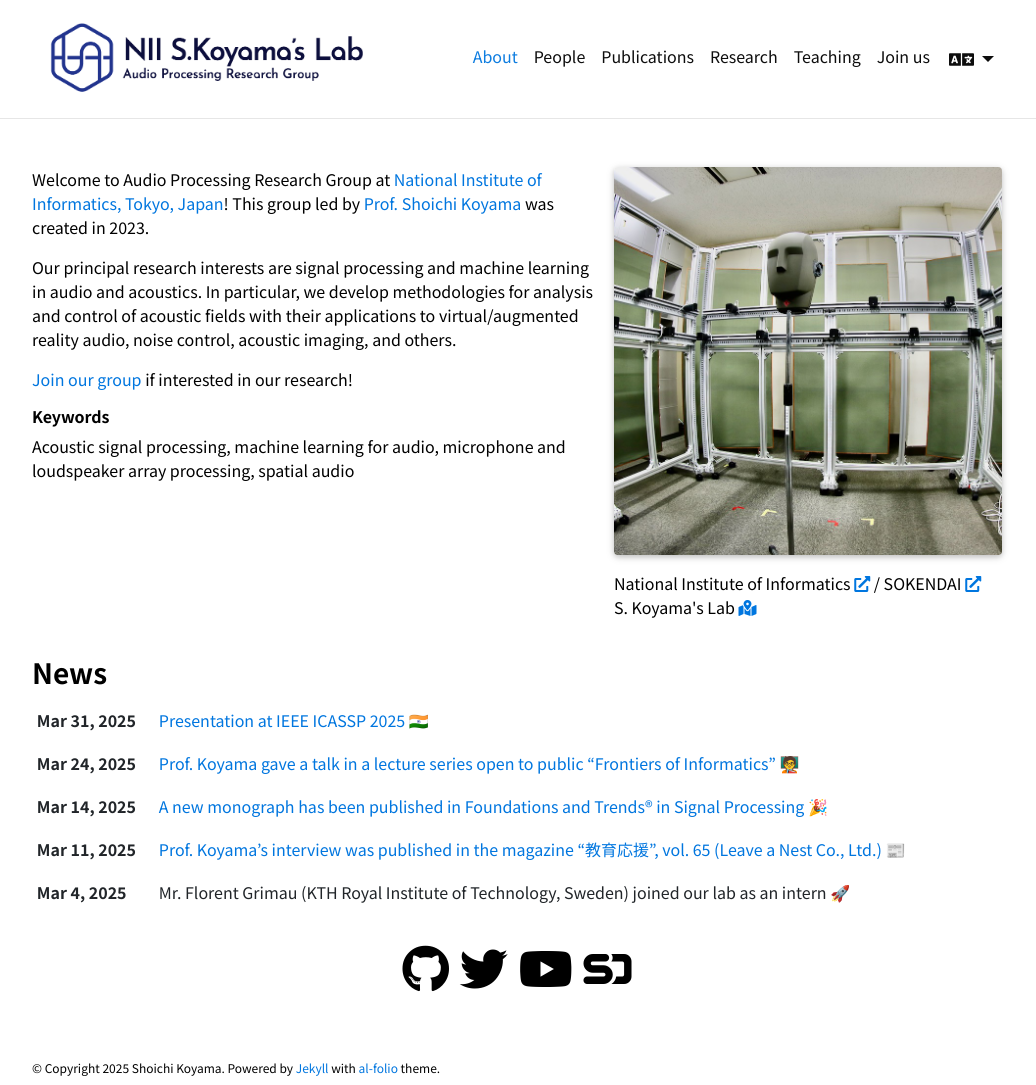
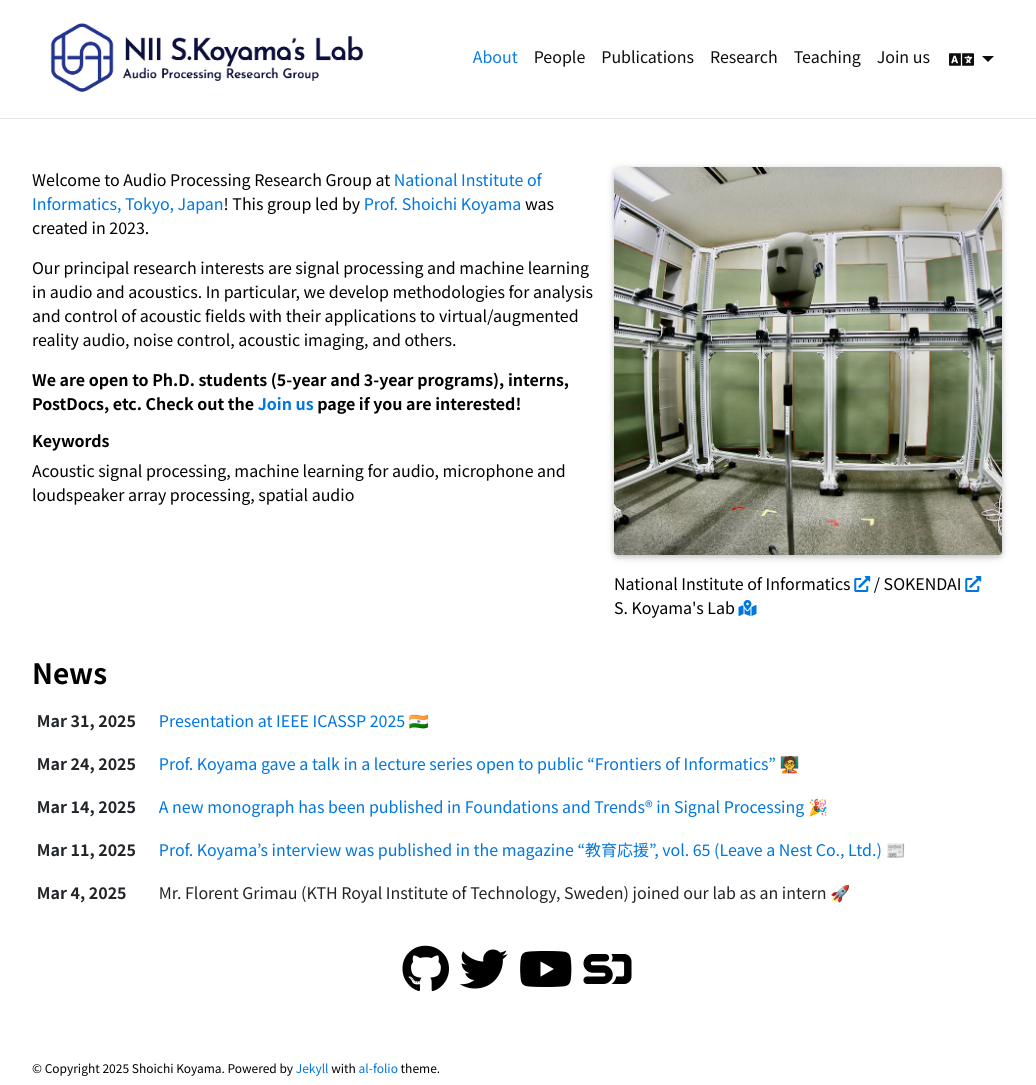
Before and after one commit to skoyamalab/skoyamalab.github.io, a Jekyll site: the page built from _pages/about.md, in a window 1280 px wide and 1085 px high. Shown: the whole window, without its empty margins (123-1159 px from the left). Built offline with Jekyll 4.4.1, drawn with Linux system fonts in a browser that asks for light colours; full-size pictures stand in for the smaller copies a plugin makes; comment, search, counter and statistics services are not loaded; a style sheet for code colours, icons or effects is not loaded.

Commit message:
updated recruit

```diff
--- a/_pages/about.md
+++ b/_pages/about.md
@@ -24,7 +24,7 @@ Welcome to Audio Processing Research Group at [National Institute of Informatics
 
 Our principal research interests are signal processing and machine learning in audio and acoustics. In particular, we develop methodologies for analysis and control of acoustic fields with their applications to virtual/augmented reality audio, noise control, acoustic imaging, and others.
 
-[Join our group](recruitment/) if interested in our research!
+<b>We are open to Ph.D. students (5-year and 3-year programs), interns, PostDocs, etc. Check out the [Join us](recruitment/) page if you are interested!</b>
 
 ###### Keywords
 Acoustic signal processing, machine learning for audio, microphone and loudspeaker array processing, spatial audio
```
Also changed, not shown: _pages_ja/about.md (+1 -1 lines).
